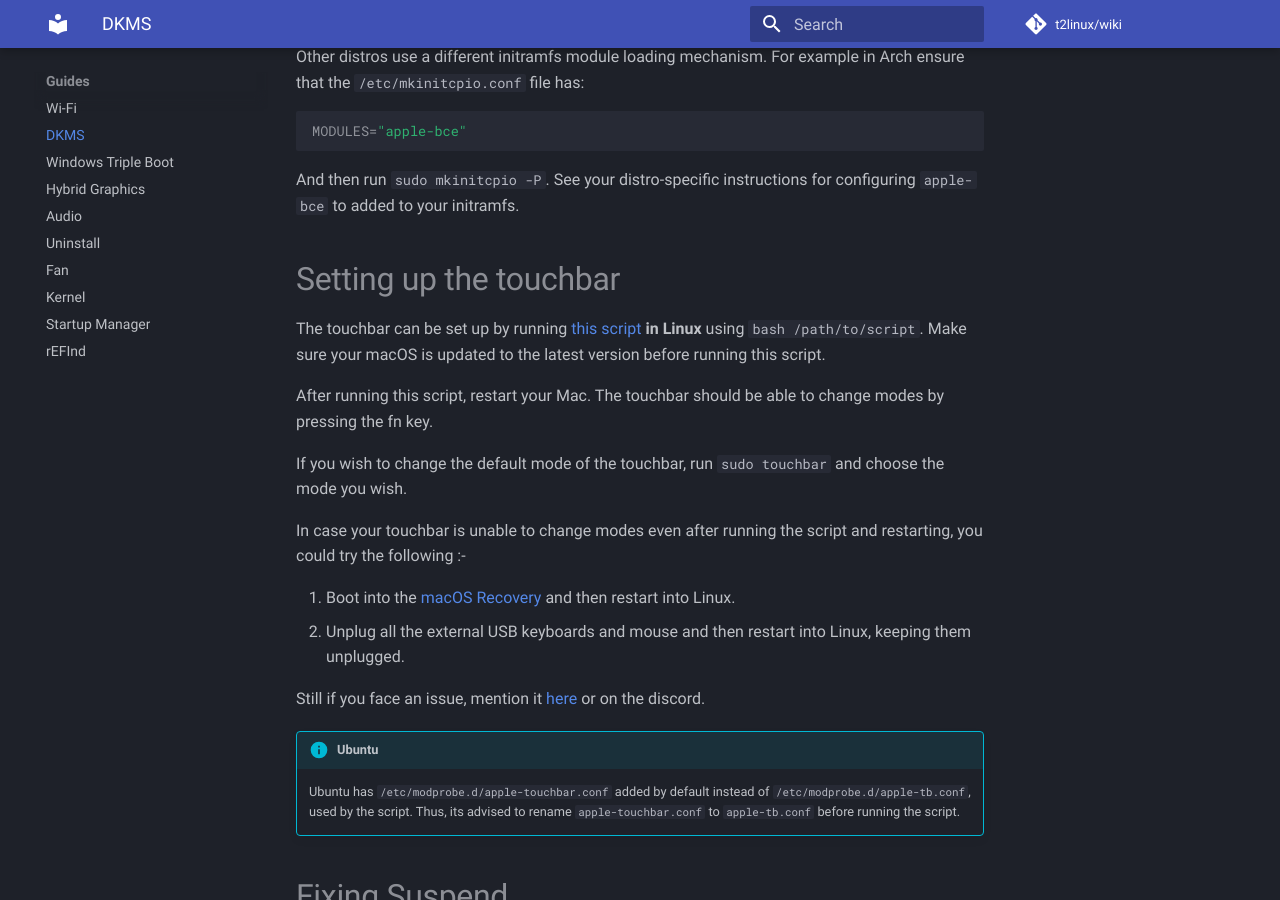
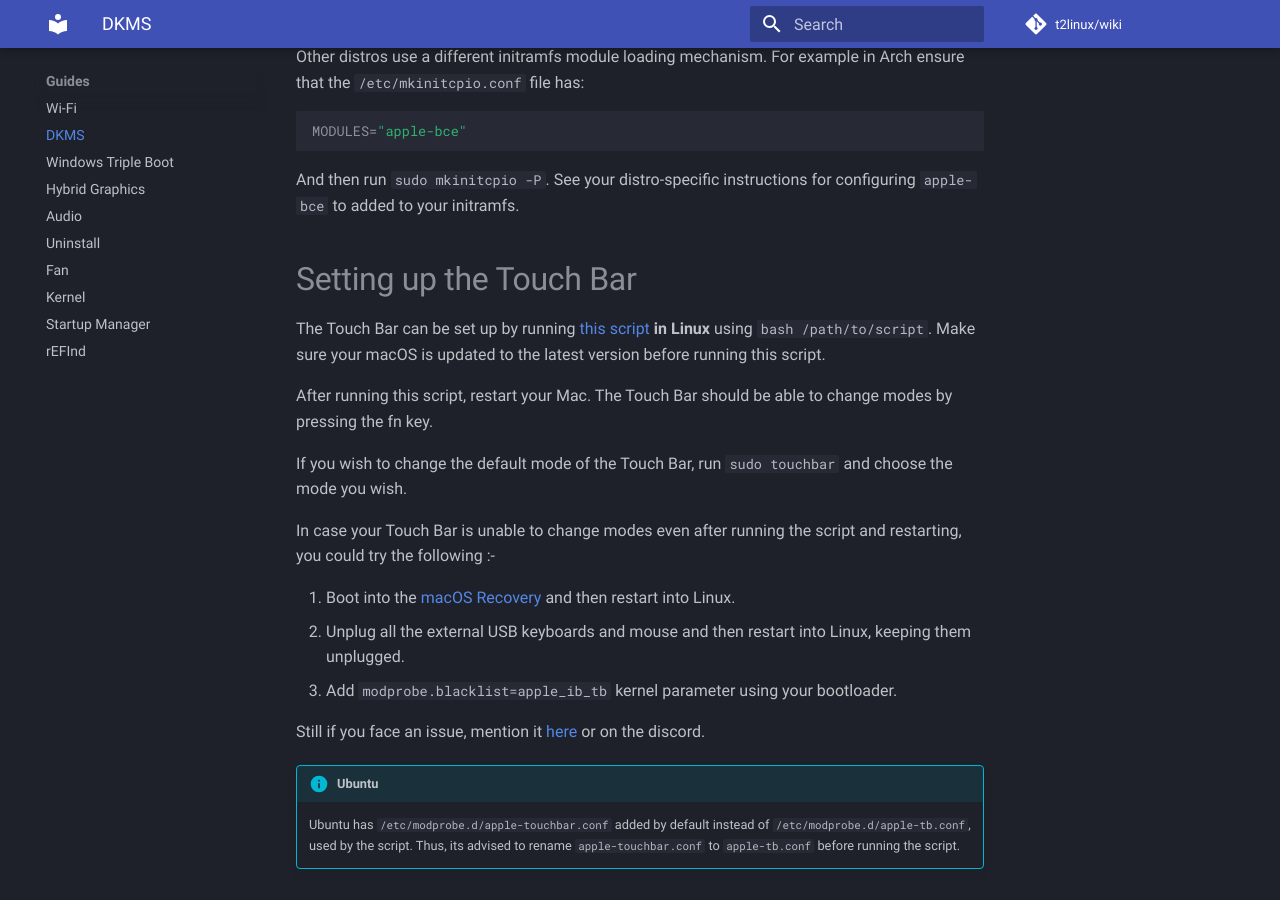
Before and after one commit to t2linux/wiki, an MkDocs documentation site: the page built from docs/guides/dkms.md, in a window 1280 px wide and 900 px high, scrolled down 2699 px. Built offline with MkDocs 1.6.1 and Material for MkDocs 9.7.7, drawn with Linux system fonts in a browser that asks for light colours; comment, search, counter and statistics services are not loaded.

Commit message:
Minore edits

```diff
--- a/docs/guides/dkms.md
+++ b/docs/guides/dkms.md
@@ -101,18 +101,19 @@ MODULES="apple-bce"
 And then run `sudo mkinitcpio -P`.
 See your distro-specific instructions for configuring `apple-bce` to added to your initramfs.
 
-# Setting up the touchbar
+# Setting up the Touch Bar
 
-The touchbar can be set up by running [this script](../tools/touchbar.sh) **in Linux** using `bash /path/to/script`. Make sure your macOS is updated to the latest version before running this script.
+The Touch Bar can be set up by running [this script](../tools/touchbar.sh) **in Linux** using `bash /path/to/script`. Make sure your macOS is updated to the latest version before running this script.
 
-After running this script, restart your Mac. The touchbar should be able to change modes by pressing the fn key.
+After running this script, restart your Mac. The Touch Bar should be able to change modes by pressing the fn key.
 
-If you wish to change the default mode of the touchbar, run `sudo touchbar` and choose the mode you wish.
+If you wish to change the default mode of the Touch Bar, run `sudo touchbar` and choose the mode you wish.
 
-In case your touchbar is unable to change modes even after running the script and restarting, you could try the following :-
+In case your Touch Bar is unable to change modes even after running the script and restarting, you could try the following :-
 
 1. Boot into the [macOS Recovery](https://support.apple.com/en-gb/HT201314) and then restart into Linux.
 2. Unplug all the external USB keyboards and mouse and then restart into Linux, keeping them unplugged.
+3. Add `modprobe.blacklist=apple_ib_tb` kernel parameter using your bootloader.
 
 Still if you face an issue, mention it [here](https://github.com/t2linux/wiki/issues) or on the discord.
 
```
